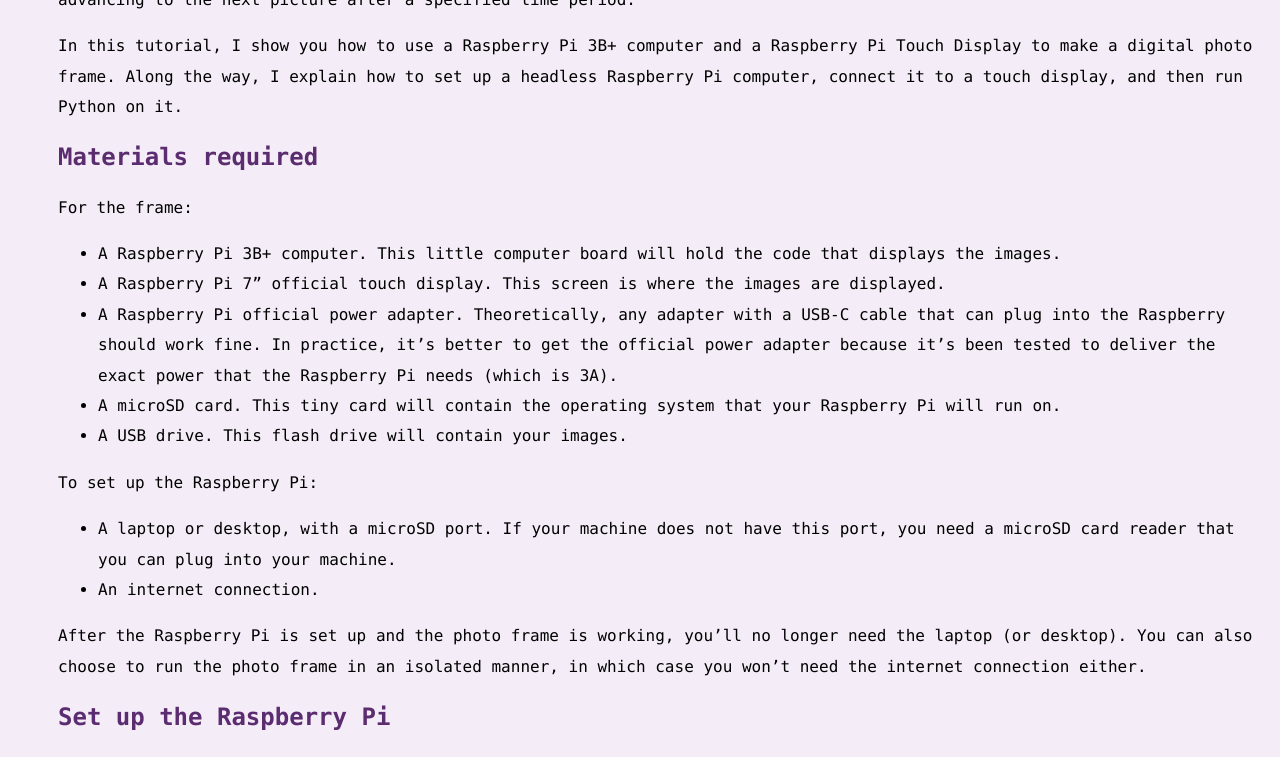
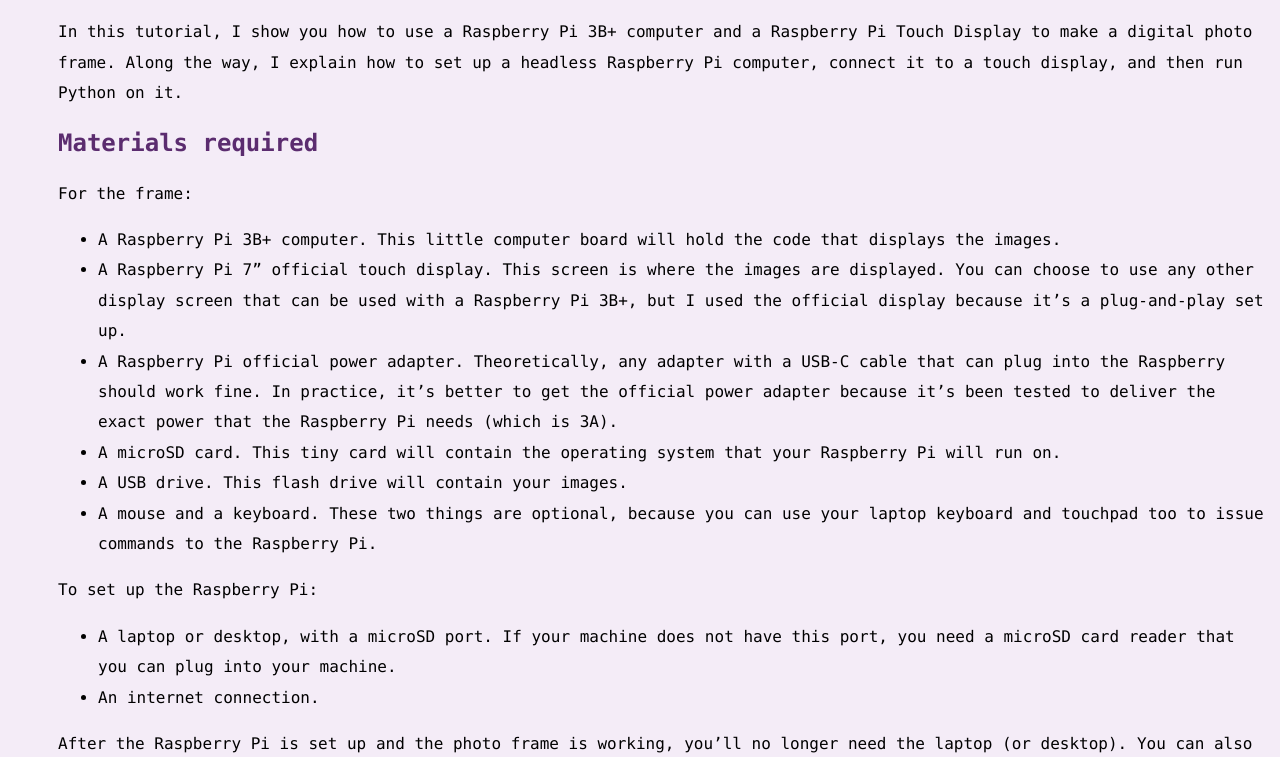
Before and after one commit to AninditaBasu/pi-projects, a Jekyll site: the page built from topics/photo_frame.md, in a window 1280 px wide and 1400 px high, scrolled down 415 px. Shown: the top 757 px of the window. Built offline with Jekyll 4.4.1, drawn with Linux system fonts in a browser that asks for light colours; some of the changed text lies outside the part shown.

Commit message:
setting up GH pages

````diff
--- a/_layouts/template_generalFiles.html
+++ b/_layouts/template_generalFiles.html
@@ -19,7 +19,6 @@
 
 <header>
 <p>{{ site.description }}</p>
-<hr/>
 </header>
 
 <p><a href = "https://aninditabasu.github.io/pi-projects/">Home</a></p>
--- a/_layouts/template_indexFile.html
+++ b/_layouts/template_indexFile.html
@@ -19,7 +19,6 @@
 
 <header>
 <p>{{ site.description }}</p>
-<hr/>
 </header>
 
 	<main>
--- a/topics/photo_frame.md
+++ b/topics/photo_frame.md
@@ -15,10 +15,11 @@
 For the frame:
 
 -  A Raspberry Pi 3B+ computer. This little computer board will hold the code that displays the images.
--  A Raspberry Pi 7" official touch display. This screen is where the images are displayed.
+-  A Raspberry Pi 7" official touch display. This screen is where the images are displayed. You can choose to use any other display screen that can be used with a Raspberry Pi 3B+, but I used the official display because it's a plug-and-play set up.
 -  A Raspberry Pi official power adapter. Theoretically, any adapter with a USB-C cable that can plug into the Raspberry should work fine. In practice, it's better to get the official power adapter because it's been tested to deliver the exact power that the Raspberry Pi needs (which is 3A).
 -  A microSD card. This tiny card will contain the operating system that your Raspberry Pi will run on.
 -  A USB drive. This flash drive will contain your images.
+-  A mouse and a keyboard. These two things are optional, because you can use your laptop keyboard and touchpad too to issue commands to the Raspberry Pi.
 
 To set up the Raspberry Pi:
 
@@ -33,4 +34,19 @@
 
 | Front view | Back view |
 | ---------- | --------- |
-| ![View from the front](/images/frame_front.jpeg "View from the front") |![View from the back](/images/frame_back.jpeg "View from the back") |
+| ![View from the front](./images/frame_front.jpeg "View from the front") |![View from the back](./images/frame_back.jpeg "View from the back") |
+
+To get this little computer up and running, you must:
+
+-  Install an operating system in the Raspberry Pi.
+-  (Optional) If you don't have an external keyboard and mouse, set up Pi Connect so that you can control the Raspberry Pi from your laptop or desktop.
+
+Do you see the microSD card near the center of the image?
+
+## Write and test the code
+
+```Python
+print("Frames and Shells")
+```
+
+## Refine
````
